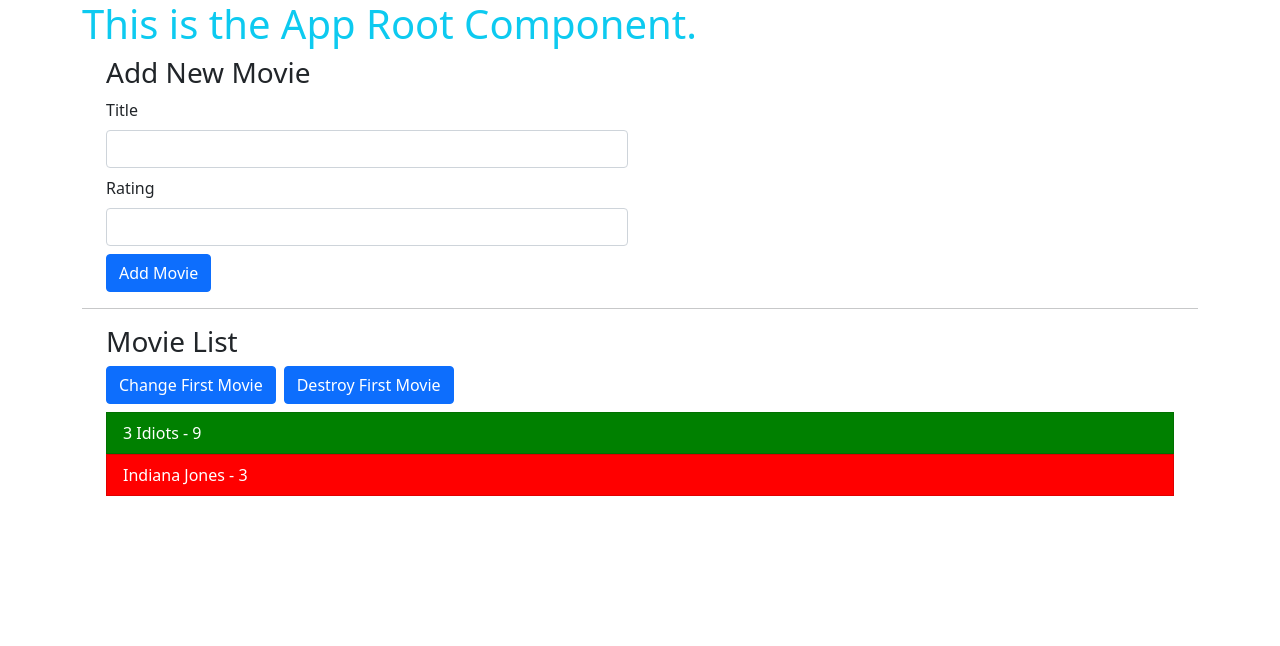
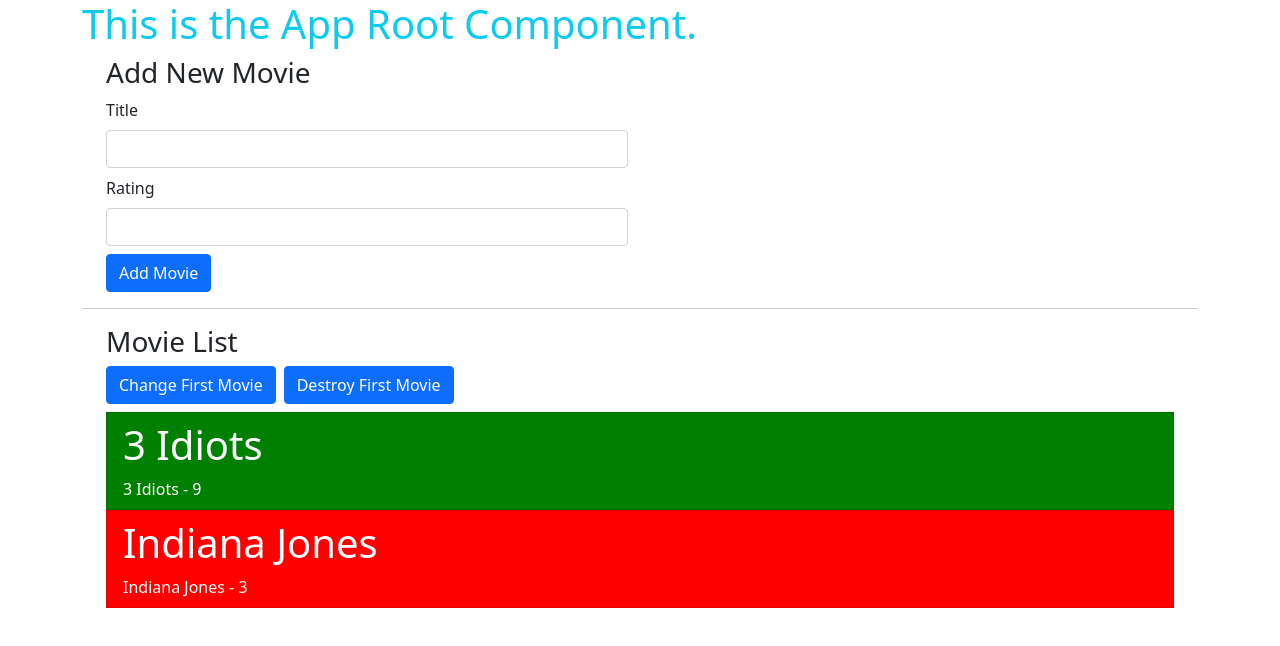
Before and after one commit to KOHTheCodeMaster/core-angular, an Angular app: page / in a window 1280 px wide. Shown: the top 646 px of the page. Built offline with nearby package versions, Linux system fonts and the light colour scheme.

Commit message:
16th Commit - @ViewChild() - ngAfterViewInit
Signed-off-by: kohthecodemaster <kohthecodemaster@gmail.com>

```diff
--- a/src/app/data-binding-dive/movie/movie.component.html
+++ b/src/app/data-binding-dive/movie/movie.component.html
@@ -1,8 +1,9 @@
+<!--*ngIf="movie !== null"-->
 <div class="list-group-item"
-     *ngIf="movie != null"
      [ngStyle]="{
        color: 'white',
        backgroundColor: movie.rating < 5 ? 'red' : 'green'
      }">
+  <h1 #heading1>{{movieTitle}}</h1>
   <ng-content></ng-content>
 </div>
--- a/src/app/data-binding-dive/movie/movie.component.ts
+++ b/src/app/data-binding-dive/movie/movie.component.ts
@@ -5,11 +5,13 @@ import {
   AfterViewInit,
   Component,
   DoCheck,
+  ElementRef,
   Input,
   OnChanges,
   OnDestroy,
   OnInit,
-  SimpleChanges
+  SimpleChanges,
+  ViewChild
 } from '@angular/core';
 
 @Component({
@@ -27,6 +29,9 @@ export class MovieComponent
   //  E.g.:  [movieElement]="{}" is Valid   |   [movie]="{}" is Invalid since alias name is required
   @Input('movieElement') movie: { title: string, rating: number };
   @Input() movieTitle: string;  //  primitive input-property for ngOnChanges()
+  @ViewChild('heading1', {static: true}) heading1: ElementRef;
+
+  // @ViewChild('ratingInputElement', {static: true}) movieRatingInput: ElementRef;
 
   /**
    * Invoked before all lifecycle hooks.
@@ -43,7 +48,7 @@ export class MovieComponent
    */
   ngOnChanges(changes: SimpleChanges): void {
     console.log('ngOnChanges.');
-    console.log(JSON.stringify(changes));
+    // console.log(JSON.stringify(changes));
     /*
       //  JSON for structure of changes instance
       let tempChanges = {
@@ -58,6 +63,8 @@ export class MovieComponent
    */
   ngOnInit(): void {
     console.log('ngOnInit.');
+    //  heading1 content ain't initialized yet
+    console.log('Heading1 Content: ' + this.heading1.nativeElement.textContent); //  prints nothing
   }
 
   /**
@@ -67,7 +74,7 @@ export class MovieComponent
    * i.e. whenever any event triggers angular to check for any changes.
    */
   ngDoCheck(): void {
-    console.log('ngDoCheck.' + this.movieTitle);
+    console.log('ngDoCheck. ' + this.movieTitle);
   }
 
   /**
@@ -76,6 +83,8 @@ export class MovieComponent
    */
   ngAfterContentInit(): void {
     console.log('ngAfterContentInit.');
+    //  heading1 content ain't initialized yet
+    // console.log('Heading1 Content: ' + this.heading1.nativeElement.textContent);
   }
 
   /**
@@ -93,6 +102,7 @@ export class MovieComponent
    */
   ngAfterViewInit(): void {
     console.log('ngAfterViewInit.');
+    console.log('Heading1 Content: ' + this.heading1.nativeElement.textContent); //  Content is initialized
   }
 
   /**
```
Also changed, not shown: 1 other file (tests, documents, lock files or other folders).
